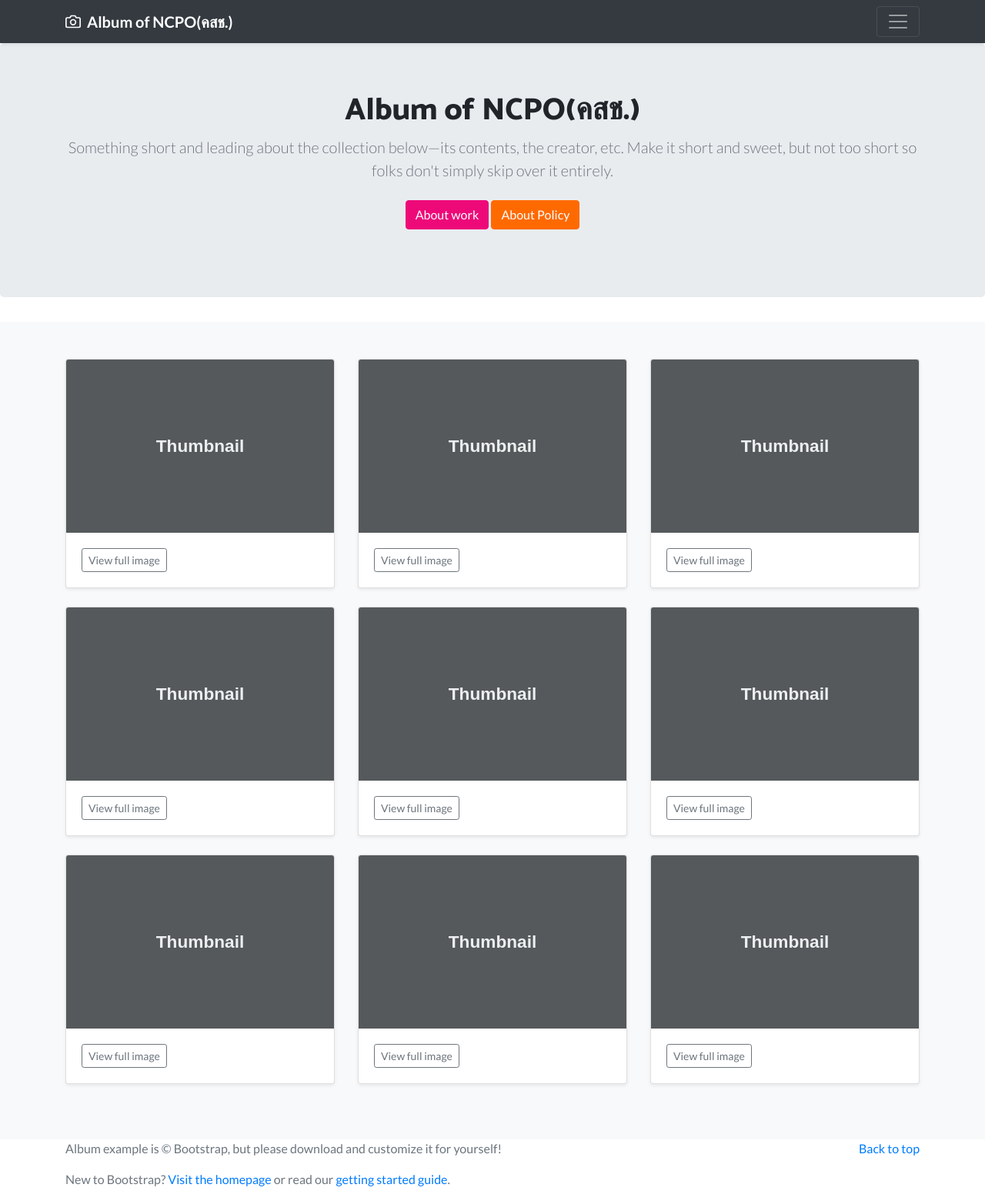
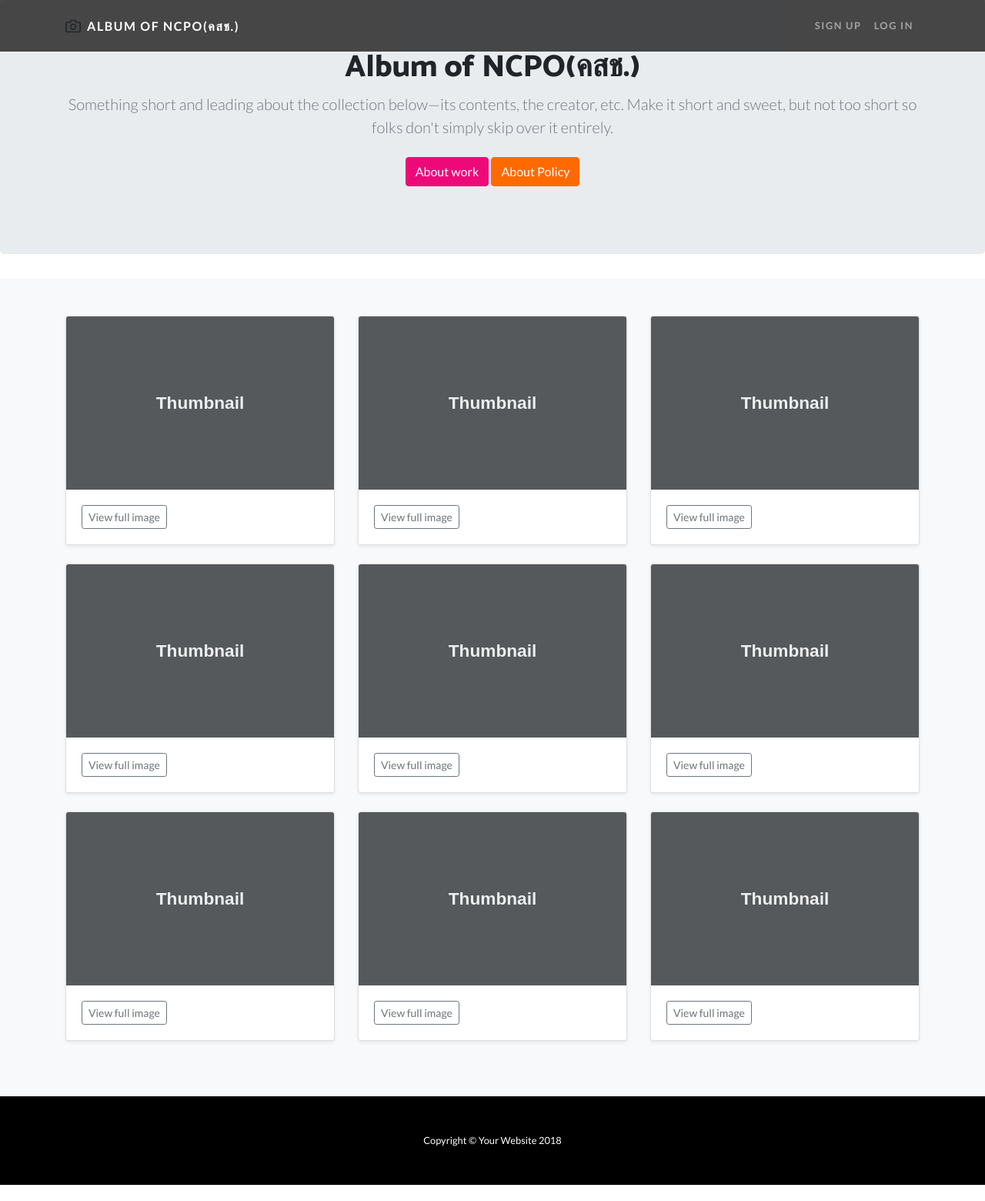
Before and after one commit to PratchayaKhunsee/SELab01, a website: page index.html in a window 1280 px wide. Shown: the whole page at 77% size. After the commit the page ends 1539 px from the top, so only its background shows below. Drawn offline with nearby package versions, Linux system fonts and the light colour scheme; files whose address does not match are found by name.

Commit message:
Update index.html

```diff
--- a/index.html
+++ b/index.html
@@ -26,18 +26,26 @@
 
     <header>
 
-      <div class="navbar navbar-dark bg-dark shadow-sm">
-        <div class="container d-flex justify-content-between">
-          <a href="#" class="navbar-brand d-flex align-items-center">
+      <!-- Navigation -->
+    <nav class="navbar navbar-expand-lg navbar-dark navbar-custom fixed-top">
+      <div class="container">
         <svg xmlns="http://www.w3.org/2000/svg" width="20" height="20" viewBox="0 0 24 24" fill="none" stroke="currentColor" stroke-width="2" stroke-linecap="round" stroke-linejoin="round" class="mr-2"><path d="M23 19a2 2 0 0 1-2 2H3a2 2 0 0 1-2-2V8a2 2 0 0 1 2-2h4l2-3h6l2 3h4a2 2 0 0 1 2 2z"></path><circle cx="12" cy="13" r="4"></circle></svg>
-            <strong>Album of NCPO(คสช.)</strong>
-          </a>
-          <button class="navbar-toggler" type="button" data-toggle="collapse" data-target="#navbarHeader" aria-controls="navbarHeader" aria-expanded="false" aria-label="Toggle navigation">
+        <a class="navbar-brand" href="#">Album of NCPO(คสช.)</a>
+        <button class="navbar-toggler" type="button" data-toggle="collapse" data-target="#navbarResponsive" aria-controls="navbarResponsive" aria-expanded="false" aria-label="Toggle navigation">
           <span class="navbar-toggler-icon"></span>
         </button>
+        <div class="collapse navbar-collapse" id="navbarResponsive">
+          <ul class="navbar-nav ml-auto">
+            <li class="nav-item">
+              <a class="nav-link" href="#">Sign Up</a>
+            </li>
+            <li class="nav-item">
+              <a class="nav-link" href="#">Log In</a>
+            </li>
+          </ul>
         </div>
       </div>
-    </header>
+    </nav>
 
     <main role="main">
 
@@ -173,26 +181,18 @@
 
     </main>
 
-    <footer class="text-muted">
+    <!-- Footer -->
+    <footer class="py-5 bg-black">
         <div class="container">
-        <p class="float-right">
-          <a href="#">Back to top</a>
-        </p>
-        <p>Album example is © Bootstrap, but please download and customize it for yourself!</p>
-        <p>New to Bootstrap? <a href="../../">Visit the homepage</a> or read our <a href="../../getting-started/">getting started guide</a>.</p>
+          <p class="m-0 text-center text-white small">Copyright &copy; Your Website 2018</p>
         </div>
+        <!-- /.container -->
       </footer>
 
-    <!-- Bootstrap core JavaScript
-    ================================================== -->
-    <!-- Placed at the end of the document so the pages load faster -->
-    <script src="https://code.jquery.com/jquery-3.3.1.slim.min.js" integrity="sha384-q8i/X+965DzO0rT7abK41JStQIAqVgRVzpbzo5smXKp4YfRvH+8abtTE1Pi6jizo" crossorigin="anonymous"></script>
-    <script>window.jQuery || document.write('<script src="../../assets/js/vendor/jquery-slim.min.js"><\/script>')</script>
-    <script src="../../assets/js/vendor/popper.min.js"></script>
-    <script src="../../dist/js/bootstrap.min.js"></script>
-    <script src="../../assets/js/vendor/holder.min.js"></script>
+      <!-- Bootstrap core JavaScript -->
+      <script src="vendor/jquery/jquery.min.js"></script>
+      <script src="vendor/bootstrap/js/bootstrap.bundle.min.js"></script>
 
-
-<svg xmlns="http://www.w3.org/2000/svg" width="348" height="225" viewBox="0 0 348 225" preserveAspectRatio="none" style="display: none; visibility: hidden; position: absolute; top: -100%; left: -100%;"><defs><style type="text/css"></style></defs><text x="0" y="17" style="font-weight:bold;font-size:17pt;font-family:Arial, Helvetica, Open Sans, sans-serif">Thumbnail</text></svg></body>
+    </body>
 
   </html>
```
Lines whose indentation alone changed are shown as unchanged.
